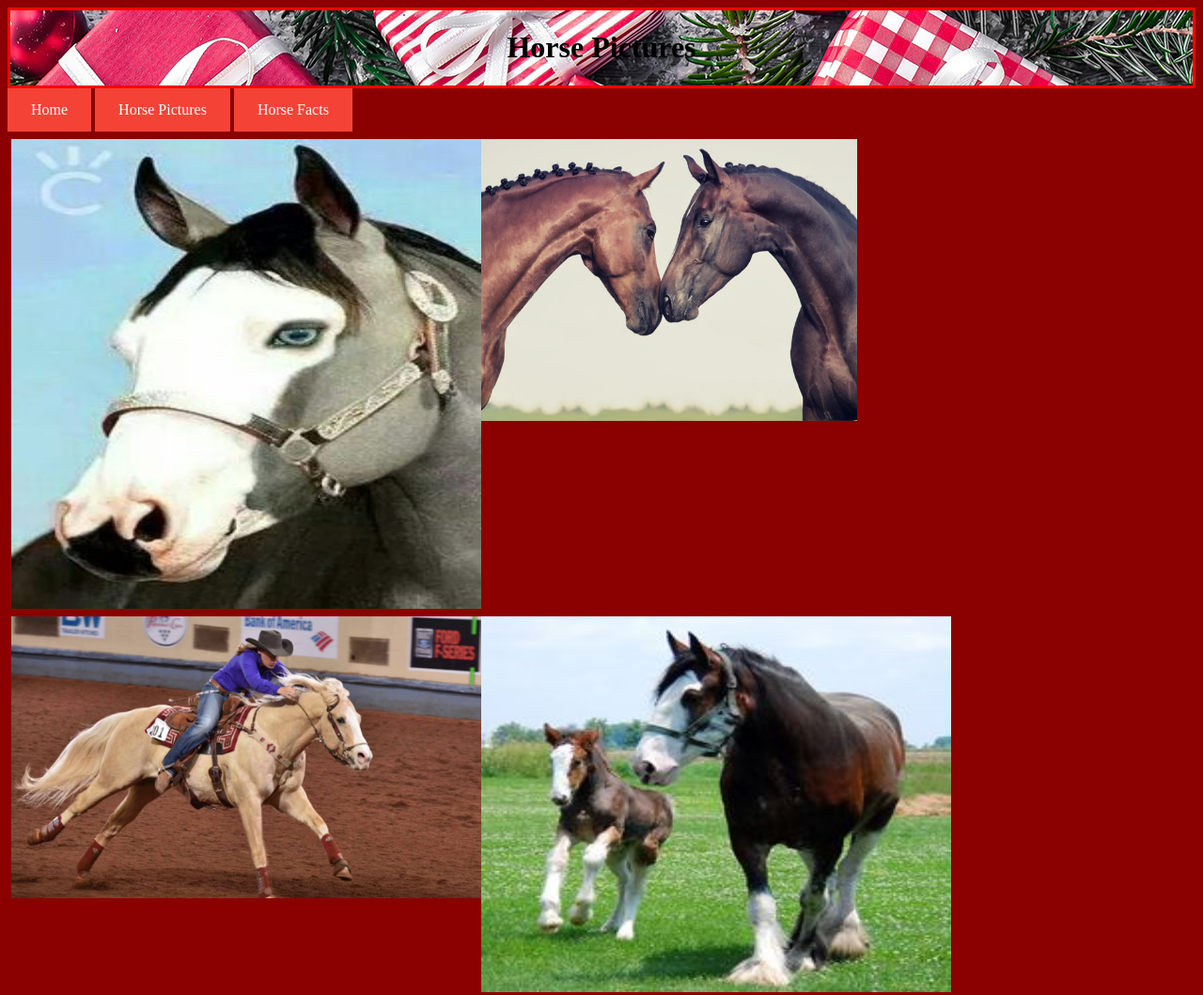
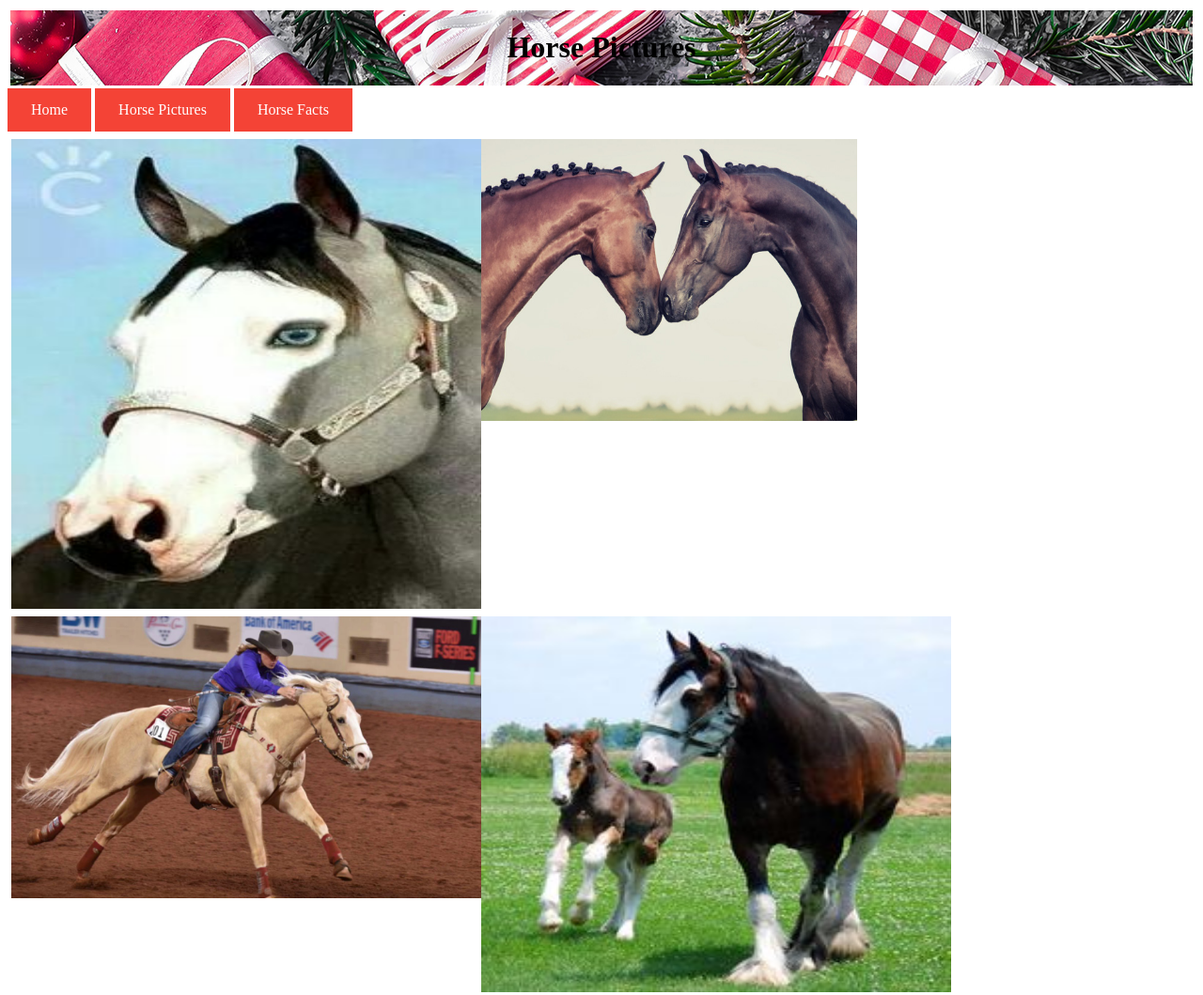
Before and after one commit to ShippLexi/Sample_website, a plain HTML site: page horse_pictures.html in a window 1280 px wide. Shown: the top 1059 px of the page at 94% size. Drawn offline with Linux system fonts and the light colour scheme.

Commit message:
change background

```diff
--- a/horse_pictures.html
+++ b/horse_pictures.html
@@ -24,7 +24,7 @@
 .banner{
   border-style: solid;
   border-width: 3px;
-  border-color: red;
+  border-color: white;
   text-align: right top;
 }
 .footer{
@@ -43,7 +43,7 @@ a:link, a:visited {
 }
 
   </style>
-  <body style="background-color:darkred;">
+  <body style="background-color:white;">
     <header style="background-image:url(images/christmas.jpg)">
       <div class="banner">
         <h1>Horse Pictures</h1>
```
Also changed, not shown: horses_are_the_best.html (+1 -1 lines), index.html (+1 -1 lines).
